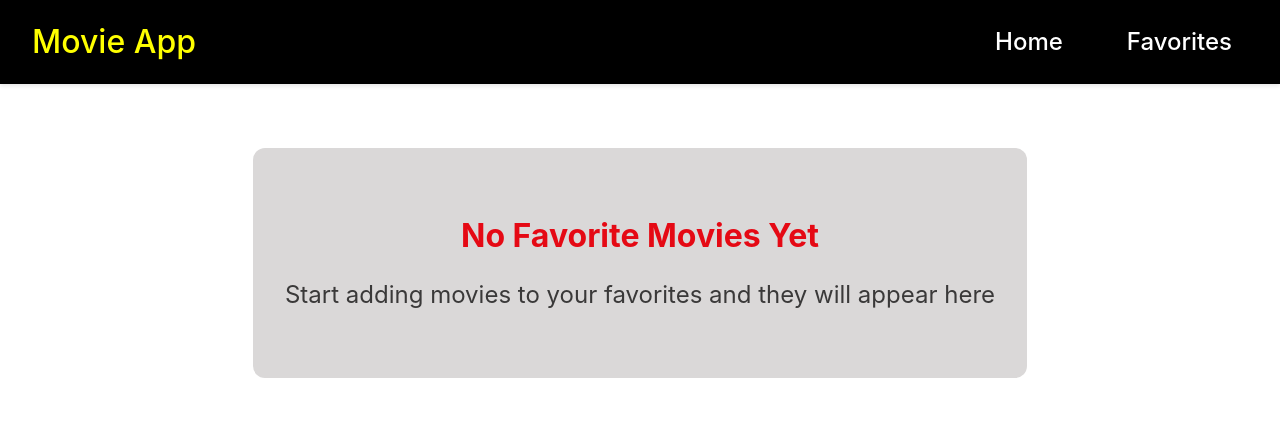
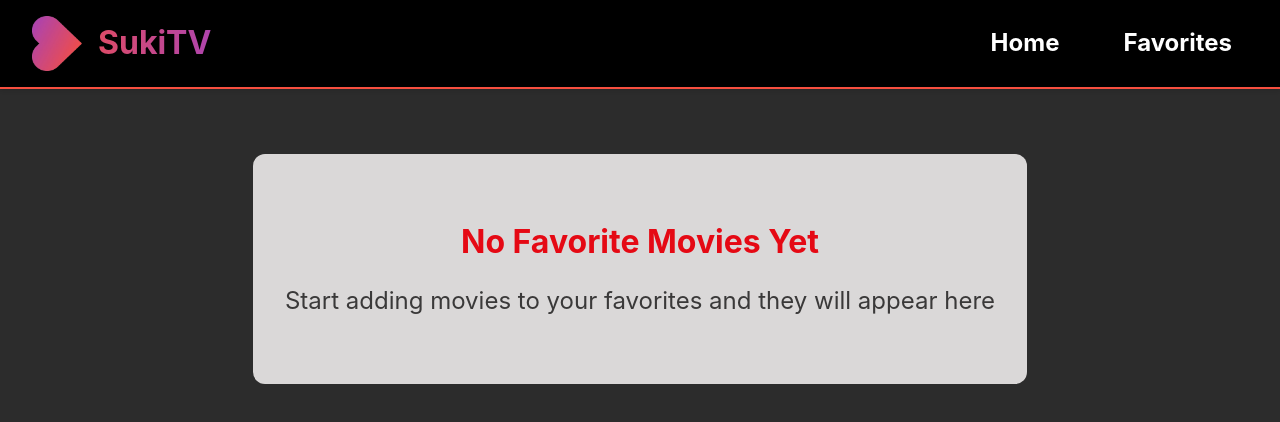
Before and after one commit to LDHoangHuy/React_MovieList_Learning_Prj, a React (Vite) app in the folder frontend/: page /favorites in a window 1280 px wide. Shown: the top 422 px of the page. Built offline with nearby package versions, Linux system fonts and the light colour scheme.

Commit message:
style: add logo, make navbar fixed on top of the page, change page's background color

```diff
--- a/frontend/src/components/NavBar.jsx
+++ b/frontend/src/components/NavBar.jsx
@@ -1,11 +1,15 @@
 import { Link } from "react-router-dom";
 import "../css/NavBar.css";
+import logo from "../assets/logo.png";
 
 function NavBar() {
   return (
     <nav className="navbar">
       <div className="navbar-brand">
-        <Link to="/">Movie App</Link>
+        <Link to="/">
+          <img id="logo" src={logo} alt="Logo"/>
+          <p>SukiTV</p>
+        </Link>
       </div>
       <div className="navbar-links">
         <Link to="/" className="nav-link">
--- a/frontend/src/css/Favorites.css
+++ b/frontend/src/css/Favorites.css
@@ -7,10 +7,9 @@
 .favorites h2 {
   margin-bottom: 2rem;
   text-align: center;
-  font-size: 2.5rem;
-  color: black;
+  font-size: 2rem;
+  color: #fff;
   text-shadow: 2px 2px 4px rgba(0, 0, 0, 0.3);
-  border-bottom: 4px solid black;
 }
 
 .favorites-empty {
--- a/frontend/src/css/NavBar.css
+++ b/frontend/src/css/NavBar.css
@@ -5,15 +5,29 @@
   justify-content: space-between;
   align-items: center;
   box-shadow: 0 2px 4px rgba(0, 0, 0, 0.1);
+  position: fixed;
+  top: 0;
+  width: 100%;
+  z-index: 9999;
+  border-bottom: 2px solid #F74F3F;
 }
 
 .navbar-brand {
   font-size: 2rem;
-  font-weight: bold;
 }
 
 .navbar-brand a {
-  color: yellow;
+  background: linear-gradient(to right, #F74F3F 0%, #AF44AD 100%);
+  background-clip: text;
+  color: transparent;
+  font-weight: bold;
+  display: flex;
+  align-items: center;
+  gap: 1rem;
+}
+
+#logo {
+  width: 50px;
 }
 
 .navbar-links {
@@ -27,10 +41,13 @@
   border-radius: 4px;
   transition: background-color 0.2s;
   color: white;
+  font-weight: bold;
 }
 
 .nav-link:hover {
-  background-color: rgba(255, 255, 255, 0.1);
+  background: linear-gradient(to right, #F74F3F 0%, #AF44AD 100%);
+  background-clip: text;
+  color: transparent;
 }
 
 @media (max-width: 768px) {
--- a/frontend/src/css/index.css
+++ b/frontend/src/css/index.css
@@ -28,6 +28,7 @@ body {
   width: 100%;
   min-height: 100vh;
   position: relative;
+  padding-top: 90px;
 }
 
 #root {
@@ -72,8 +73,8 @@ button:focus-visible {
 
 @media (prefers-color-scheme: light) {
   :root {
-    color: #213547;
-    background-color: #ffffff;
+    color: #fff;
+    background-color: #2c2c2c;
   }
   a:hover {
     color: #747bff;
```
Also changed, not shown: frontend/src/assets/logo.png (added).
